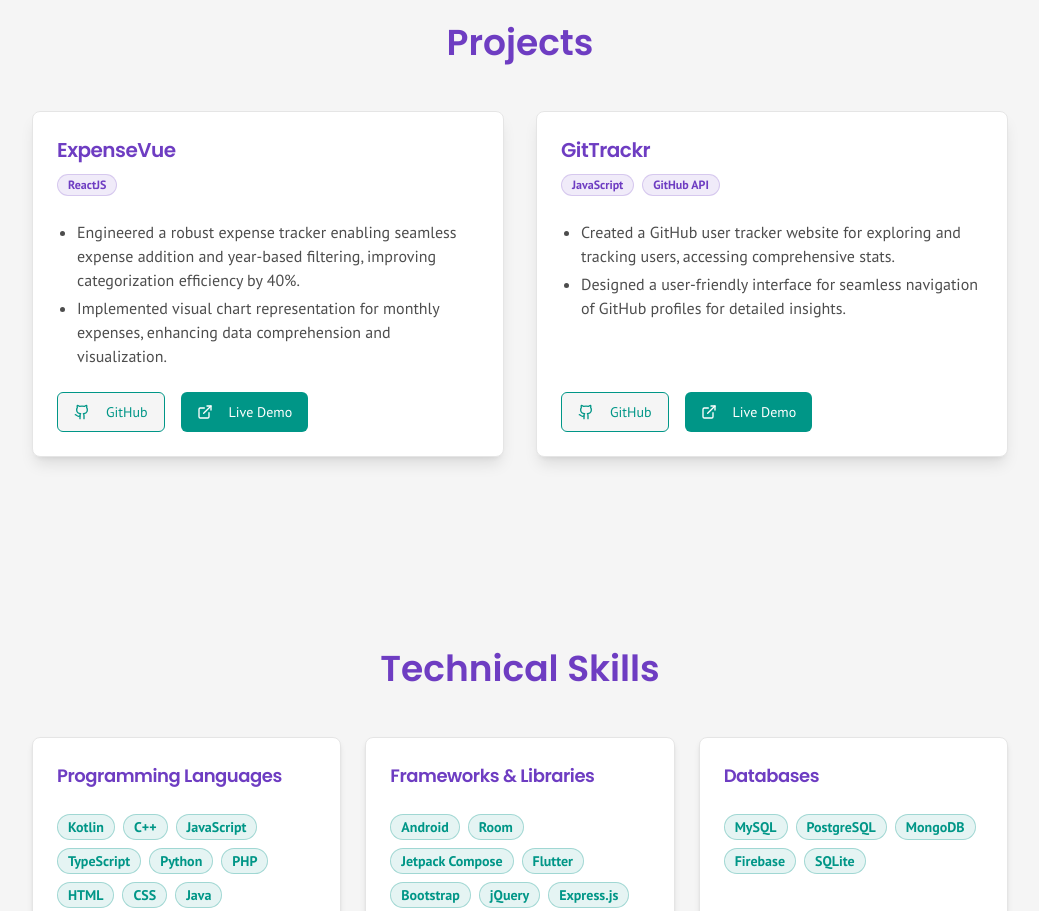
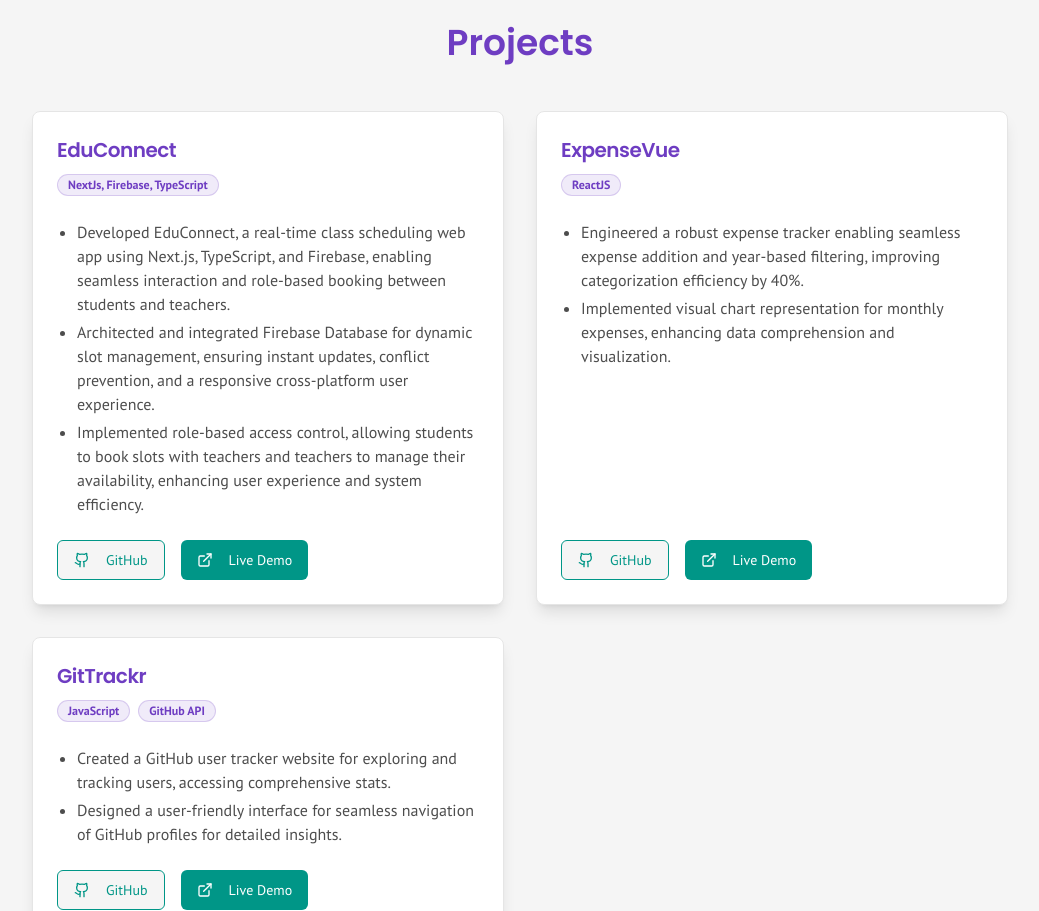
Before and after one commit to siddhi-244/portfolio-next, a Next.js app: page / in a window 1280 px wide. Shown: the part 2700-3611 px from the top of the page, without its empty margins (120-1159 px from the left). Built offline with nearby package versions, Linux system fonts and the light colour scheme.

Commit message:
added new project to list

```diff
--- a/src/constants/resume-data.ts
+++ b/src/constants/resume-data.ts
@@ -83,6 +83,18 @@ export const resumeData = {
     },
   ],
   projects: [
+    {
+      name: "EduConnect",
+      technologies: ["NextJs, Firebase, TypeScript"],
+      descriptionPoints: [
+        "Developed EduConnect, a real-time class scheduling web app using Next.js, TypeScript, and Firebase, enabling seamless interaction and role-based booking between students and teachers.",
+        "Architected and integrated Firebase Database for dynamic slot management, ensuring instant updates, conflict prevention, and a responsive cross-platform user experience.",
+        "Implemented role-based access control, allowing students to book slots with teachers and teachers to manage their availability, enhancing user experience and system efficiency.",
+      ],
+      githubLink: "https://github.com/siddhi-244/EduConnect", // Example, replace if actual exists
+      liveLink: "https://edu-connect-lac.vercel.app/",
+      dataAiHint: "Calendly for Stduents and Teachers",
+    },
     {
       name: "ExpenseVue",
       technologies: ["ReactJS"],
```
Also changed, not shown: 1 other file (tests, documents, lock files or other folders).
